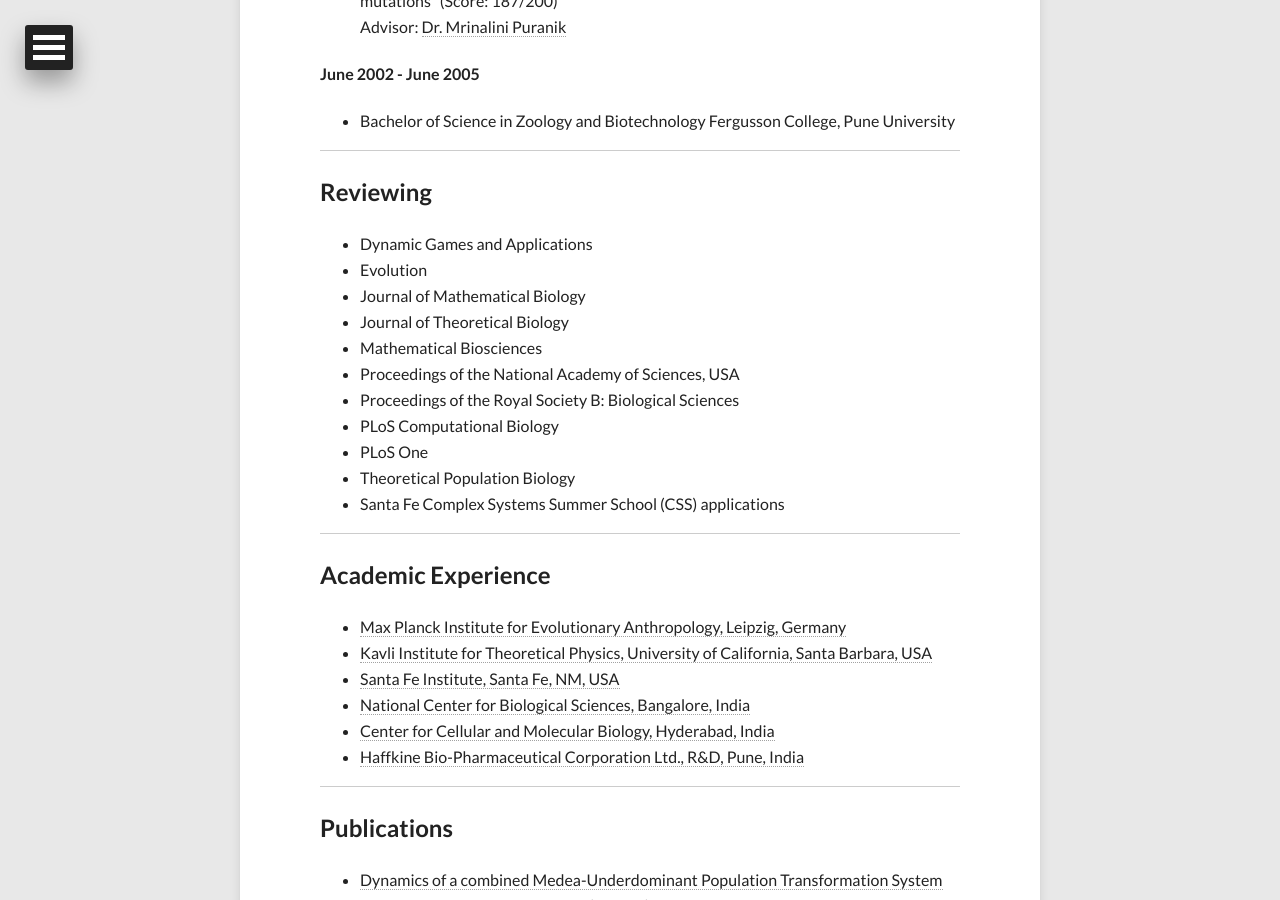
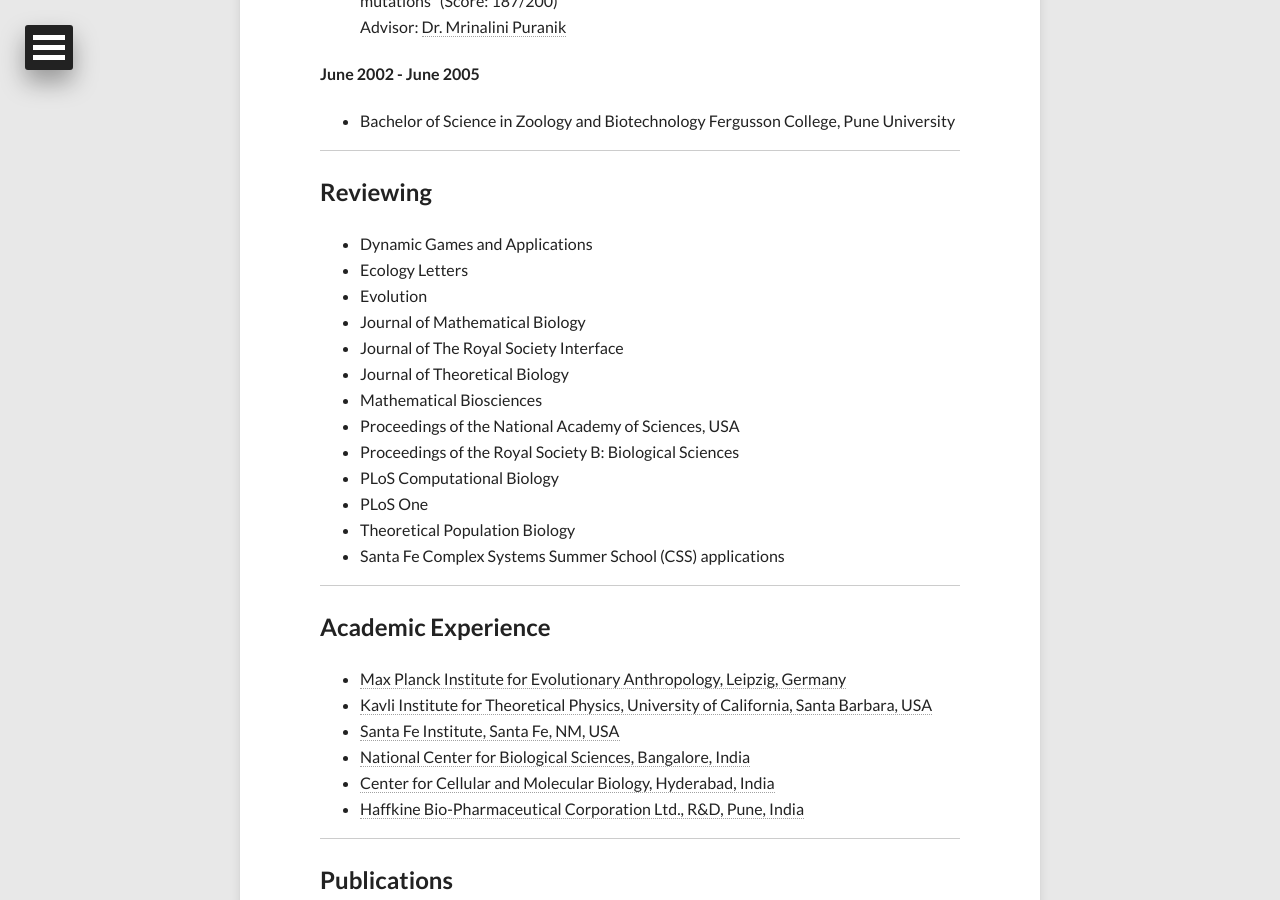
Before and after one commit to gokhalechaitanya/gokhalechaitanya.github.io, a Jekyll site: the page built from learn.md, in a window 1280 px wide and 900 px high, scrolled down 1498 px. Built offline with Jekyll 4.4.1, drawn with Linux system fonts in a browser that asks for light colours; nearby versions of some CDN libraries.

Commit message:
Added ecology letters

```diff
--- a/learn.md
+++ b/learn.md
@@ -57,8 +57,10 @@
 ##Reviewing
 
 + Dynamic Games and Applications
++ Ecology Letters
 + Evolution
 + Journal of Mathematical Biology
++ Journal of The Royal Society Interface
 + Journal of Theoretical Biology
 + Mathematical Biosciences
 + Proceedings of the National Academy of Sciences, USA
```
